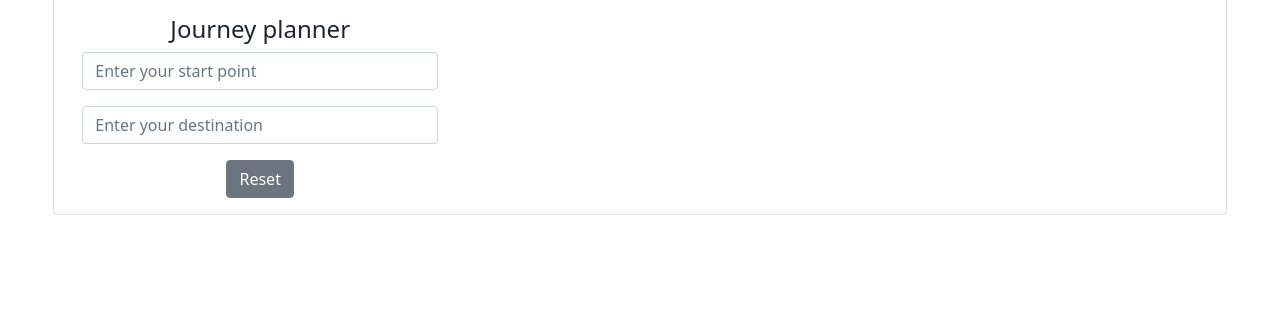
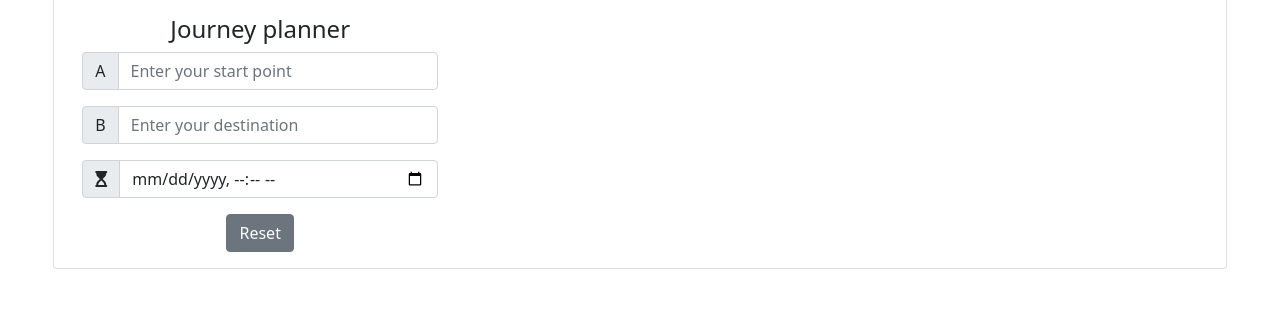
Before and after one commit to AMcClean97/Dublin_Bus, a Django app: page / in a window 1280 px wide. Shown: the part 484-800 px from the top of the page. Run offline with Django 3.2, Linux system fonts and the light colour scheme; data that the repository does not hold is empty; parts of the project's set-up code (start-up, migrations or seed data) failed here and were passed over; some libraries are stand-ins or nearby versions.

Commit message:
Added time input and icons

```diff
--- a/Dublin_Bus/Bus/templates/Bus/index.html
+++ b/Dublin_Bus/Bus/templates/Bus/index.html
@@ -22,11 +22,18 @@
 					<div class="col-sm-auto col-md-4" id="journey_planner">
 						<h4>Journey planner</h4>
 						<div class="input-group mb-3">
+							<span class="input-group-text">A</span>
 							<input id="inputOrigin" class="form-control" placeholder="Enter your start point" type="text" />
 						</div>
 						<div class="input-group mb-3">
+							<span class="input-group-text">B</span>
 							<input id="inputDestin" class="form-control" placeholder="Enter your destination" type="text" />
 						</div>
+						<div class="input-group mb-3">
+							<span class="input-group-text"><i class="fas fa-hourglass-start"></i></span>
+							<input type="datetime-local" class="form-control">
+						</div>
+
 						<button class="btn btn-secondary" id="resetJourneyPlanner" onclick="resetJourneyPlanner()">Reset</button>
 					</div>
 					<div class="col" id="route_suggestions">
--- a/Dublin_Bus/templates/base.html
+++ b/Dublin_Bus/templates/base.html
@@ -19,6 +19,9 @@
 
     <!-- FontAwesome Icons -->
     <script src="https://kit.fontawesome.com/808765887f.js" crossorigin="anonymous"></script>
+
+    {% load static %}
+    <link rel="icon" type="image/png" href="{% static 'Bus/DBIcon.png' %}">
 
     {% block head %}
     {% endblock %}
```
Also changed, not shown: Dublin_Bus/Bus/static/Bus/DBIcon.png (added).
